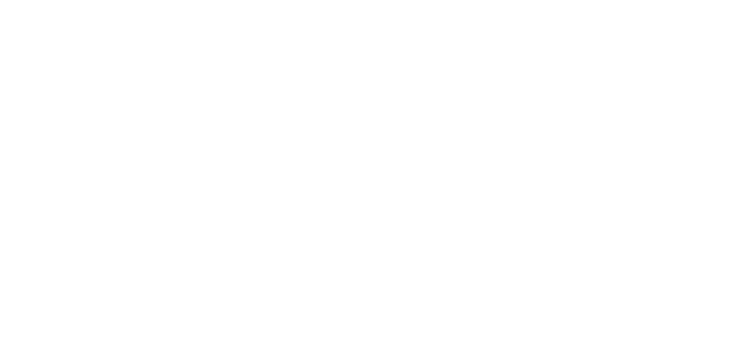
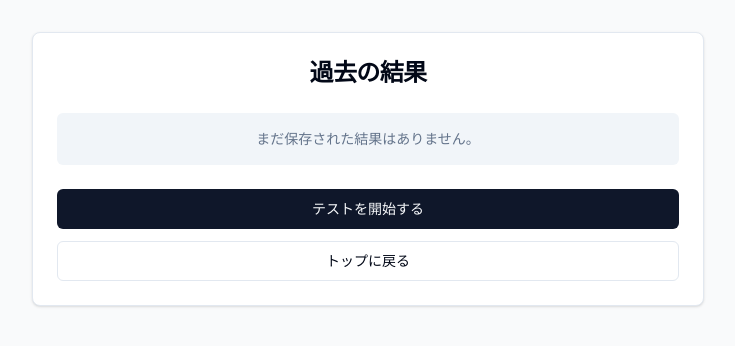
Before and after one commit to Keito654/attractiveness-test, a React (Vite) app: page /#/history in a window 1280 px wide. Before the commit this address had no page. Shown: the top 346 px of the page, without its empty margins (272-1007 px from the left). Built offline with nearby package versions, Linux system fonts and the light colour scheme.

Commit message:
過去の結果を振り返るボタンとページを追加

```diff
--- a/src/App.tsx
+++ b/src/App.tsx
@@ -3,6 +3,7 @@
 import { StartScreen } from "@/components/StartScreen";
 import { QuizScreen } from "@/components/QuizScreen";
 import { ResultScreen } from "@/components/ResultScreen";
+import { HistoryScreen } from "@/components/HistoryScreen";
 import { calculateScores } from "@/lib/scoring";
 import type { Scores } from "@/lib/scoring";
 import {
@@ -34,6 +35,11 @@
     void navigate("/quiz");
   };
 
+  const handleShowHistory = () => {
+    setHistory(loadResultHistory());
+    void navigate("/history");
+  };
+
   const handleSubmit = (finalAnswers: number[]) => {
     const nextScores = calculateScores(finalAnswers);
     const nextHistoryEntry = createResultHistoryEntry(finalAnswers, nextScores);
@@ -49,7 +55,10 @@
 
   return (
     <Routes>
-      <Route path="/" element={<StartScreen onStart={handleStart} />} />
+      <Route
+        path="/"
+        element={<StartScreen onStart={handleStart} onShowHistory={handleShowHistory} />}
+      />
       <Route
         path="/quiz"
         element={
@@ -60,6 +69,10 @@
         path="/result"
         element={<ResultScreen scores={scores} history={history} onReset={handleReset} />}
       />
+      <Route
+        path="/history"
+        element={<HistoryScreen history={history} onBack={handleReset} onStart={handleStart} />}
+      />
     </Routes>
   );
 }
--- /dev/null
+++ b/src/components/HistoryScreen.tsx
@@ -0,0 +1,41 @@
+import { Button } from "@/components/ui/button";
+import { Card, CardContent, CardHeader, CardTitle } from "@/components/ui/card";
+import { ResultHistoryList } from "@/components/ResultHistoryList";
+import type { ResultHistoryEntry } from "@/lib/resultHistory";
+
+interface HistoryScreenProps {
+  history: ResultHistoryEntry[];
+  onBack: () => void;
+  onStart: () => void;
+}
+
+export function HistoryScreen({ history, onBack, onStart }: HistoryScreenProps) {
+  const hasHistory = history.length > 0;
+
+  return (
+    <div className="min-h-screen bg-gray-50 py-8 px-4">
+      <Card className="w-full max-w-2xl mx-auto">
+        <CardHeader className="text-center">
+          <CardTitle className="text-2xl">過去の結果</CardTitle>
+        </CardHeader>
+        <CardContent className="space-y-6">
+          {hasHistory ? (
+            <ResultHistoryList history={history} />
+          ) : (
+            <div className="rounded-md bg-muted p-4 text-center text-sm text-muted-foreground">
+              まだ保存された結果はありません。
+            </div>
+          )}
+          <div className="space-y-3">
+            <Button className="w-full" onClick={onStart}>
+              テストを開始する
+            </Button>
+            <Button variant="outline" className="w-full" onClick={onBack}>
+              トップに戻る
+            </Button>
+          </div>
+        </CardContent>
+      </Card>
+    </div>
+  );
+}
--- /dev/null
+++ b/src/components/ResultHistoryList.tsx
@@ -0,0 +1,85 @@
+import { questions } from "@/data/questions";
+import type { ResultHistoryEntry } from "@/lib/resultHistory";
+import type { Scores } from "@/lib/scoring";
+
+const SCORE_LABELS: Array<{ key: keyof Scores; label: string }> = [
+  { key: "lie", label: "嘘が多い" },
+  { key: "emotion", label: "感情が幼い" },
+  { key: "character", label: "性格が悪い" },
+];
+
+const ANSWER_LABELS: Record<number, string> = {
+  1: "まったく当てはまらない",
+  2: "当てはまらない",
+  3: "どちらとも言えない",
+  4: "当てはまる",
+  5: "完全に当てはまる",
+};
+
+function formatCompletedAt(value: string) {
+  return new Intl.DateTimeFormat("ja-JP", {
+    dateStyle: "medium",
+    timeStyle: "short",
+  }).format(new Date(value));
+}
+
+function HistoryScores({ scores }: { scores: Scores }) {
+  return (
+    <div className="grid grid-cols-3 gap-2 text-center">
+      {SCORE_LABELS.map(({ key, label }) => (
+        <div key={key} className="rounded-md bg-muted px-2 py-2">
+          <div className="text-[11px] text-muted-foreground">{label}</div>
+          <div className="text-sm font-semibold">{scores[key]}</div>
+        </div>
+      ))}
+    </div>
+  );
+}
+
+function HistoryEntry({ entry }: { entry: ResultHistoryEntry }) {
+  return (
+    <details className="rounded-md border bg-background px-4 py-3">
+      <summary className="cursor-pointer list-none space-y-3">
+        <div className="flex items-center justify-between gap-3">
+          <span className="text-sm font-medium">{formatCompletedAt(entry.completedAt)}</span>
+          <span className="text-xs text-muted-foreground">回答を見る</span>
+        </div>
+        <HistoryScores scores={entry.scores} />
+      </summary>
+      <ol className="mt-4 space-y-3 border-t pt-4">
+        {questions.map((question, index) => {
+          const answer = entry.answers[index];
+          return (
+            <li key={question} className="space-y-1">
+              <div className="text-xs font-medium text-muted-foreground">Q{index + 1}</div>
+              <div className="text-sm">{question}</div>
+              <div className="text-sm font-medium">
+                {answer}: {ANSWER_LABELS[answer]}
+              </div>
+            </li>
+          );
+        })}
+      </ol>
+    </details>
+  );
+}
+
+export function ResultHistoryList({ history }: { history: ResultHistoryEntry[] }) {
+  if (history.length === 0) {
+    return null;
+  }
+
+  return (
+    <section className="space-y-3">
+      <div>
+        <h2 className="text-base font-semibold">保存された結果</h2>
+        <p className="text-xs text-muted-foreground">直近3回分をこのブラウザに保存しています。</p>
+      </div>
+      <div className="space-y-3">
+        {history.map((entry) => (
+          <HistoryEntry key={entry.id} entry={entry} />
+        ))}
+      </div>
+    </section>
+  );
+}
--- a/src/components/StartScreen.tsx
+++ b/src/components/StartScreen.tsx
@@ -10,9 +10,10 @@
 
 interface StartScreenProps {
   onStart: () => void;
+  onShowHistory: () => void;
 }
 
-export function StartScreen({ onStart }: StartScreenProps) {
+export function StartScreen({ onStart, onShowHistory }: StartScreenProps) {
   return (
     <div className="min-h-screen bg-gray-50 flex items-center justify-center p-4">
       <Card className="w-full max-w-lg">
@@ -44,9 +45,12 @@
             </p>
           </div>
         </CardContent>
-        <CardFooter>
+        <CardFooter className="flex-col space-y-3">
           <Button className="w-full" size="lg" onClick={onStart}>
             テストを開始する
+          </Button>
+          <Button variant="outline" className="w-full" size="lg" onClick={onShowHistory}>
+            過去の結果を振り返る
           </Button>
         </CardFooter>
       </Card>
```
Also changed, not shown: src/components/ResultScreen.tsx (+2 -84 lines), 1 other file (tests, documents, lock files or other folders).
